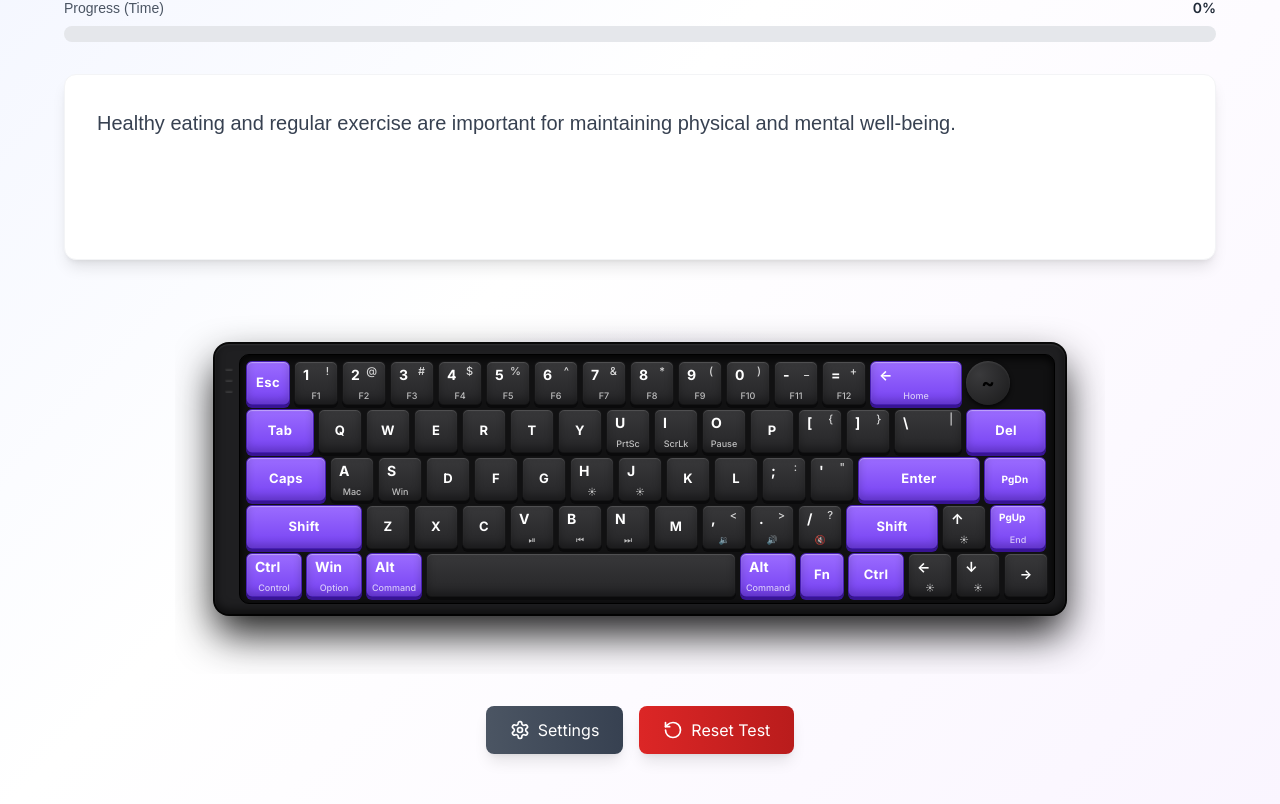
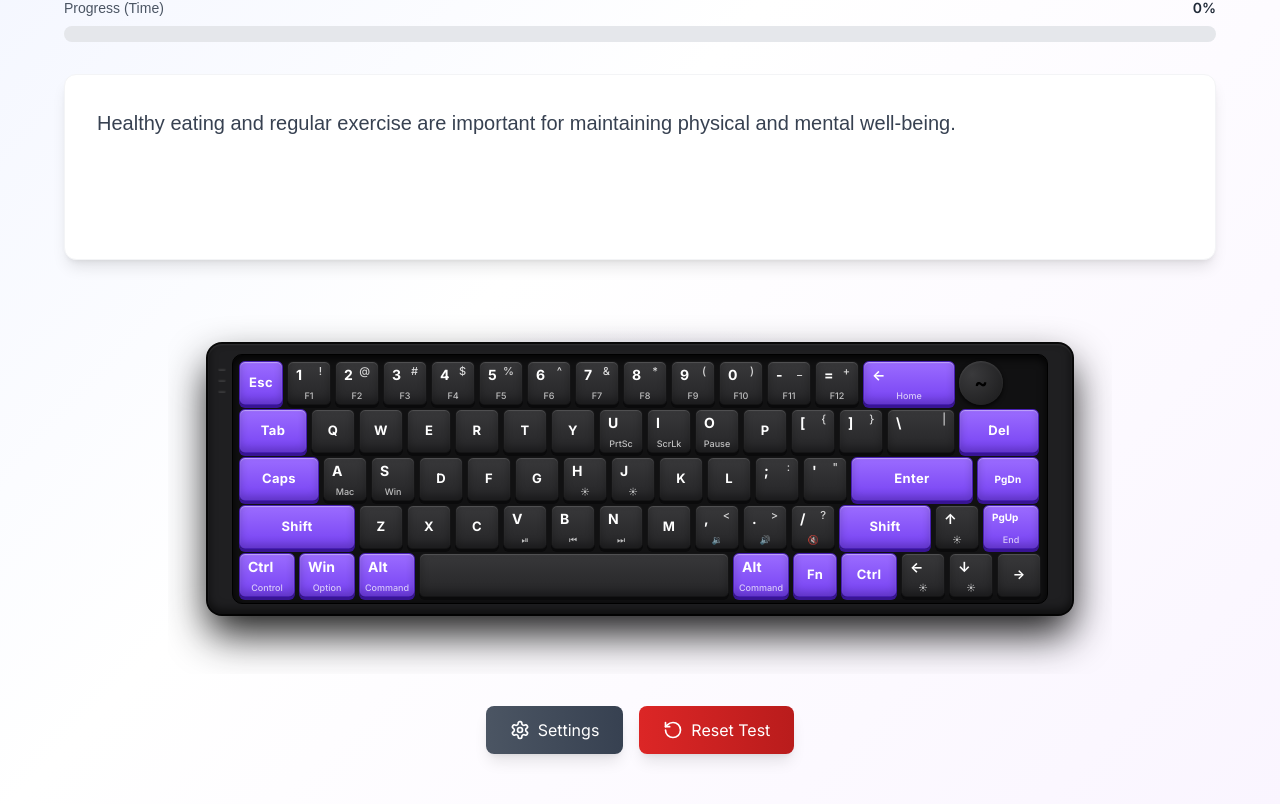
Before and after one commit to codewithdhruba01/TypeMaster, a React (Vite) app: page / in a window 1280 px wide. Shown: the part 550-1354 px from the top of the page. Built offline with nearby package versions, Linux system fonts and the light colour scheme; a web font is replaced by a local one.

Commit message:
style: increase right padding of keyboard case container

```diff
--- a/src/components/Keyboard.css
+++ b/src/components/Keyboard.css
@@ -24,7 +24,7 @@
 .keyboard-case {
   background: #1f1f21;
   border-radius: 14px;
-  padding: 10px 10px 10px 6px;
+  padding: 10px 24px 10px 6px;
   box-shadow:
     0 20px 40px rgba(0,0,0,0.9),
     inset 0 1px 2px rgba(255,255,255,0.1),
```
